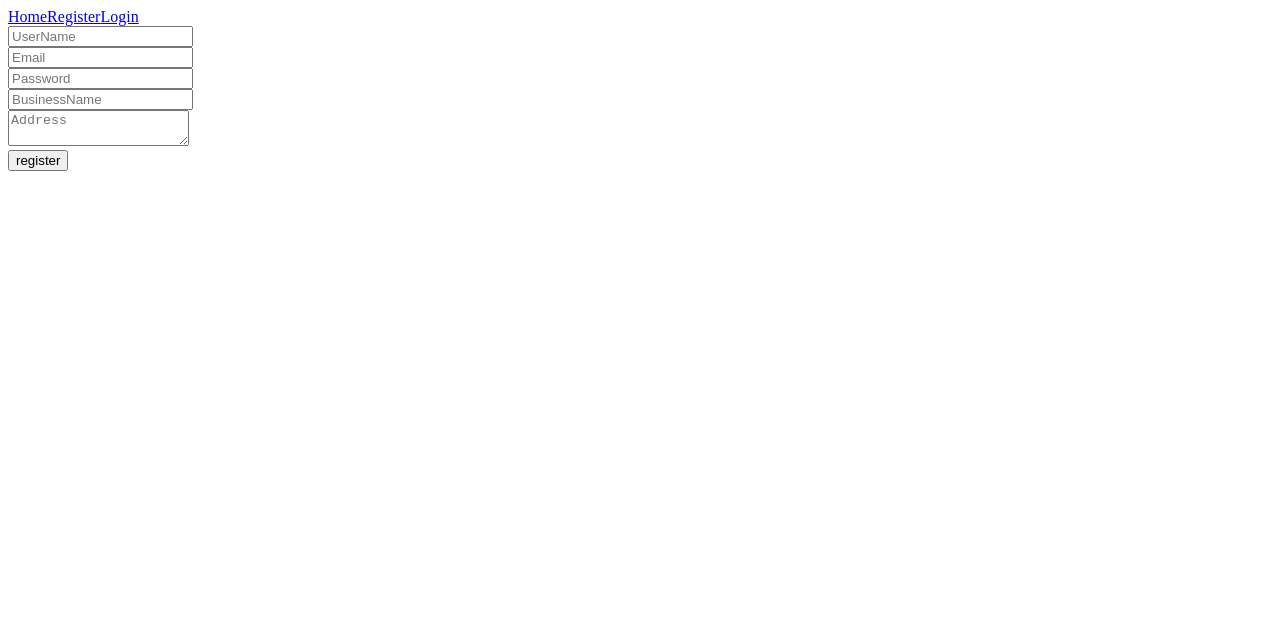
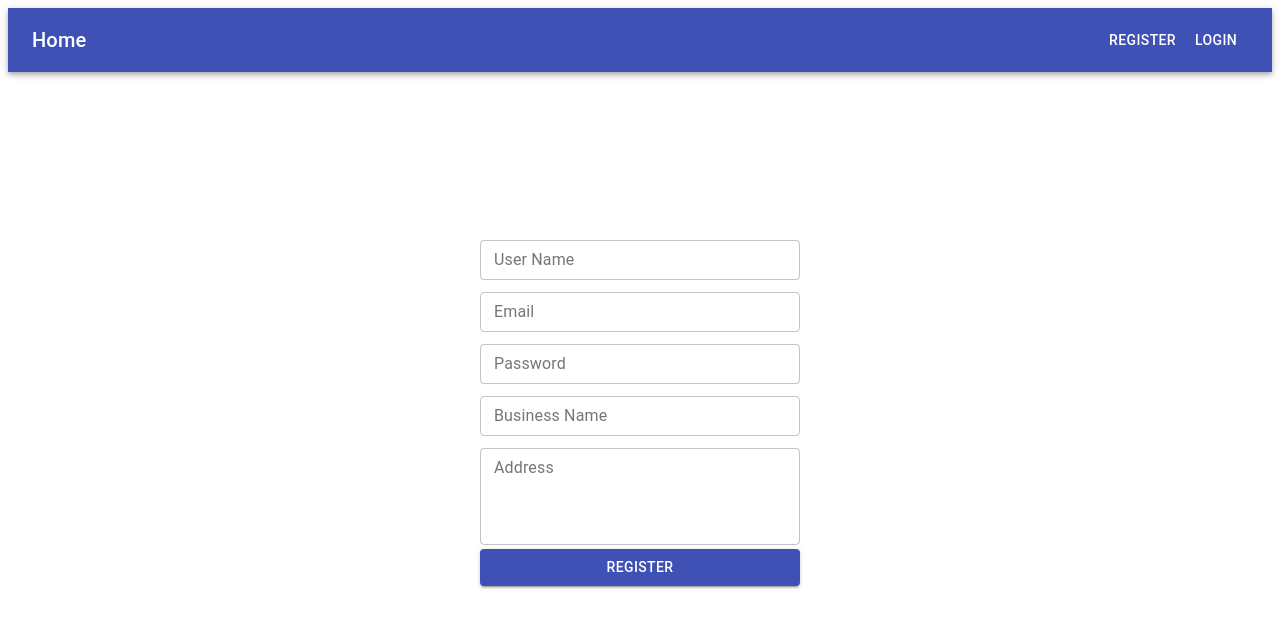
Before and after one commit to Aniketh-PD/billing-app, a React (Create React App) app: page /billingapp/register in a window 1280 px wide. Shown: the top 628 px of the page. Built offline with nearby package versions, Linux system fonts and the light colour scheme.

Commit message:
register and login with mui

```diff
--- a/package.json
+++ b/package.json
@@ -3,10 +3,12 @@
   "version": "0.1.0",
   "private": true,
   "dependencies": {
+    "@material-ui/core": "^4.12.3",
     "@testing-library/jest-dom": "^5.14.1",
     "@testing-library/react": "^11.2.7",
     "@testing-library/user-event": "^12.8.3",
     "axios": "^0.21.1",
+    "formik": "^2.2.9",
     "react": "^17.0.2",
     "react-dom": "^17.0.2",
     "react-redux": "^7.2.4",
@@ -15,7 +17,8 @@
     "redux": "^4.1.1",
     "redux-thunk": "^2.3.0",
     "validator": "^13.6.0",
-    "web-vitals": "^1.1.2"
+    "web-vitals": "^1.1.2",
+    "yup": "^0.32.9"
   },
   "scripts": {
     "start": "react-scripts start",
--- a/src/components/routingcomponents/Login.js
+++ b/src/components/routingcomponents/Login.js
@@ -2,6 +2,9 @@ import { useState } from 'react'
 import { useDispatch } from 'react-redux'
 import { asyncUserLogin } from '../../actions/userAction'
 import validator from 'validator'
+import  Button  from '@material-ui/core/Button'
+import TextField from '@material-ui/core/TextField'
+import '../../styles/Login.css'
 
 const LogIn = (props) => {
     const[email,setEmail] = useState('')
@@ -55,15 +58,29 @@ const LogIn = (props) => {
     }
 
     return(
-        <form onSubmit={handleSubmit}>
-            <label>Email</label>
-            <input type='text' value={email} onChange={handleChange} name='email'/>
-            {formErr.email && <span>{formErr.email}</span>}
-            {formErr.validEmail && <span>{formErr.validEmail}</span>}<br/>
-            <label>Password</label>
-            <input type='password' value={password} onChange={handleChange} name='password'/>
-            {formErr.password && <span>{formErr.password}</span>}<br/>
-            <input type='submit' value='Login'/>
+        <form className='form-center' onSubmit={handleSubmit}>
+            <TextField
+                label = 'Email'
+                value={email}
+                onChange={handleChange}
+                name='email'
+                error={formErr.email || formErr.validEmail}
+                helperText={formErr.email || formErr.validEmail}
+                variant="outlined"
+                margin="dense"
+            /><br/>
+            <TextField
+                label ='Password'
+                type="password"
+                value={password}
+                onChange={handleChange}
+                name='password'
+                error={formErr.password}
+                helperText={formErr.password}
+                variant='outlined'
+                margin='dense'
+            /><br/>
+            <Button type="submit" variant="contained" color="primary"> Login </Button>
         </form>
     )
 }
--- a/src/components/routingcomponents/Navbar.js
+++ b/src/components/routingcomponents/Navbar.js
@@ -1,6 +1,11 @@
 import { useEffect } from 'react'
 import {Link,Route,withRouter} from 'react-router-dom'
 import { useSelector,useDispatch} from 'react-redux'
+import { makeStyles } from '@material-ui/core/styles';
+import AppBar from '@material-ui/core/AppBar';
+import Toolbar from '@material-ui/core/Toolbar';
+import Typography from '@material-ui/core/Typography';
+import Button from '@material-ui/core/Button';
 import Home from './Home'
 import Register from './Register'
 import LogIn from './Login'
@@ -10,8 +15,21 @@ import Products from './Products'
 import Bills from './Bills'
 import {userLoggedin} from '../../actions/userAction'
 
+const linkStyles = {
+    textDecoration : 'none',
+    color : 'white'
+}
+
+const useStyles = makeStyles(() => ({
+    title: {
+      flexGrow: 1,
+    },
+  }));
+
 
 const Navbar = (props) => {
+    const classes = useStyles()
+
     const isLoggedIn = useSelector((state) => {
         return state.userInfo.isLoggedIn
     })
@@ -33,24 +51,44 @@ const Navbar = (props) => {
 
     return(
         <div>
+            <AppBar position="static">
+                <Toolbar>
                     {
                         isLoggedIn ? (
                             <>
-                        <Link to="/billingapp/user">User</Link>
-                        <Link to="/billingapp/customers">Customers</Link>
-                        <Link to="/billingapp/products">Products</Link>
-                        <Link to="/billingapp/bills">Bills</Link>
-                        <Link to="#" onClick={handleClick}>Logout</Link>
+                                <Button color="inherit">
+                                    <Link style={linkStyles} to="/billingapp/user">User</Link>
+                                </Button>
+                                <Button color="inherit">
+                                    <Link style={linkStyles} to="/billingapp/customers">Customers</Link>
+                                </Button>
+                                <Button color="inherit">
+                                    <Link  style={linkStyles} to="/billingapp/products">Products</Link>
+                                </Button>
+                                <Button color="inherit">
+                                <   Link  style={linkStyles} to="/billingapp/bills">Bills</Link>
+                                </Button>
+                                <Button color="inherit">
+                                <   Link  style={linkStyles} to="#" onClick={handleClick}>Logout</Link>
+                                </Button>
                             </>
                         ) : (
                             <>
-                            <Link to='/'>Home</Link>
-                            <Link to='/billingapp/register'>Register</Link>
-                            <Link to='/billingapp/login'>Login</Link>
+                                <Typography variant="h6" className={classes.title}>
+                                    <Link style={linkStyles} to='/'>Home</Link>
+                                </Typography>
+                                <Button color="inherit">
+                                    <Link style={linkStyles} to='/billingapp/register'>Register</Link>
+                                </Button>
+                                <Button color ="inherit">
+                                    <Link style={linkStyles} to='/billingapp/login'>Login</Link>
+                                </Button>
 
                             </>
                         )
                     }
+                </Toolbar>
+            </AppBar>
 
             <Route path="/" exact={true} component={Home}/>
             <Route path="/billingapp/register" component={Register}/>
--- a/src/components/routingcomponents/Register.js
+++ b/src/components/routingcomponents/Register.js
@@ -1,108 +1,110 @@
-import {useState} from 'react'
-import validator from 'validator'
 import axios from 'axios'
+import TextField from '@material-ui/core/TextField'
+import Button from '@material-ui/core/Button'
+import {useFormik} from 'formik'
+import * as yup from 'yup'
+import '../../styles/Register.css'
 
 
+
+ const validationSchema = yup.object({
+    username : yup.string().required('user name is required'),
+    email : yup.string().email('enter a valid email').required('email is required'),
+    password : yup.string().required('password is required'),
+    businessName : yup.string().required('business name is required'),
+    address : yup.string().required('address is required')
+ })
 const Register = (props) => {
-    const [userName,setUserName] = useState('')
-    const[email,setEmail] = useState('')
-    const[password,setPassword] = useState('')
-    const[businessName,setBusinessName] = useState('')
-    const[address,setAddress] = useState('')
-    const[formErr,setFormErr] = useState({})
-    const errors = {}
-
-    const handleChange = (e) => {
-        const attr = e.target.name
-        if(attr==='username')
-        {
-            setUserName(e.target.value)
-        }
-        if(attr === 'email')
-        {
-            setEmail(e.target.value)
-        }
-        if(attr === 'password')
-        {
-            setPassword(e.target.value)
-        }
-        if(attr ==='businessname')
-        {
-            setBusinessName(e.target.value)
-        }
-        if(attr === 'address')
-        {
-            setAddress(e.target.value)
-        }
-    }
-
-    const validateForm = () => {
-        if(userName.length === 0)
-        {
-            errors.userName = 'username cannot be blank'
-        }
-        if(email.length === 0)
-        {
-            errors.email = 'email cannot be blank'
-        }
-        else if(!validator.isEmail(email))
-        {
-            errors.validEmail = 'please enter a valid email'
-        }
-        if(password.length === 0)
-        {
-            errors.password = 'password cannot be empty'
-        }
-        setFormErr(errors)
-    }
-
-    const handleSubmit = (e) => {
-        e.preventDefault()
-        validateForm()
-        if(Object.keys(errors).length === 0)
-        {
-            const formData = {
-                username : userName,
-                email : email,
-                password : password,
-                businessName : businessName,
-                address :address
-            }
-            axios.post('http://dct-billing-app.herokuapp.com/api/users/register',formData)
+    const formik = useFormik({
+        initialValues : {
+            username : "",
+            email:"",
+            password : "",
+            businessName : "",
+            address : ""
+        },
+        onSubmit : (values) => {
+            axios.post('http://dct-billing-app.herokuapp.com/api/users/register',values)
             .then((response) => {
-                const result = response.data
-                if(result.hasOwnProperty('errors'))
+                const registered = response.data
+                if(registered.hasOwnProperty('errors'))
                 {
-                    alert(result.message)
+                    alert(registered.message)
                 }
-                else if(result.hasOwnProperty('errmsg'))
+                else if(registered.hasOwnProperty('errmsg'))
                 {
-                    alert(`Email-${email} is already registered.\n Please register using a new email id or\n log in using the registered email id`)
+                    alert(`Email-${values.email} is already registered.\n Please register using a new email id or\n log in using the registered email id`)
                 }
                 else{
                     alert('successfuly registered')
                     props.history.push('/billingapp/login')
                 }
+
             })
             .catch((err) => {
                 alert(err.message)
             })
+        },
+        validationSchema : validationSchema
+    })
+    return(
+            <div>
+                <form className="form-center" onSubmit={formik.handleSubmit}>
+                    <TextField
+                        label="User Name"
+                        name ="username"
+                        value={formik.values.username}
+                        onChange={formik.handleChange}
+                        error={formik.touched.username && Boolean(formik.errors.username)}
+                        helperText = {formik.touched.username && formik.errors.username}
+                        variant="outlined"
+                        margin="dense"
+                    />
+                    <TextField
+                        label="Email"
+                        name="email"
+                        value={formik.values.email}
+                        onChange={formik.handleChange}
+                        error={formik.touched.email && Boolean(formik.errors.email)}
+                        helperText = {formik.touched.email && formik.errors.email}
+                        variant="outlined"
+                        margin="dense"
+                    />
+                    <TextField
+                        label="Password"
+                        type ="password"
+                        name="password"
+                        value={formik.values.password}
+                        onChange={formik.handleChange}
+                        error={formik.touched.password && Boolean(formik.errors.password)}
+                        helperText = {formik.touched.password && formik.errors.password}
+                        variant="outlined"
+                        margin="dense"
+                    />
 
-        }
-    }
-    return(
-            <div className='center'>
-                <form onSubmit={handleSubmit}>
-                    <input type='text' value={userName} onChange={handleChange} name='username' placeholder="UserName"/>
-                    {formErr.userName && <p>{formErr.userName}</p>}<br/>
-                    <input type='text' value={email}  onChange={handleChange} name='email' placeholder="Email"/>
-                    {formErr.email && <p>{formErr.email}</p>}
-                    {formErr.validEmail && <p>{formErr.validEmail}</p>}<br/>
-                    <input type='password' value={password}  onChange={handleChange} name='password' placeholder="Password"/>
-                    {formErr.password && <p>{formErr.password}</p>}<br/>
-                    <input type='text' value={businessName}  onChange={handleChange} name='businessname' placeholder="BusinessName"/><br/>
-                    <textarea value={address}  onChange={handleChange} name='address' placeholder="Address"></textarea><br/>
-                    <input type='submit' value='register'/>
+                    <TextField
+                        label="Business Name"
+                        name="businessName"
+                        value={formik.values.businessName}
+                        onChange={formik.handleChange}
+                        error={formik.touched.businessName && Boolean(formik.errors.businessName)}
+                        helperText = {formik.touched.businessName && formik.errors.businessName}
+                        variant="outlined"
+                        margin="dense"
+                    />
+                    <TextField
+                        label="Address"
+                        multiline
+                        rows={4}
+                        name="address"
+                        value={formik.values.address}
+                        onChange={formik.handleChange}
+                        error={formik.touched.address && Boolean(formik.errors.address)}
+                        helperText = {formik.touched.address && formik.errors.address}
+                        variant="outlined"
+                        margin="dense"
+                    />
+                    <Button type="submit" variant="contained" color="primary">Register</Button>
                 </form>
             </div>
     )
--- /dev/null
+++ b/src/styles/Login.css
@@ -0,0 +1,6 @@
+.form-center {
+    display: flex;
+    flex-direction: column;
+    width : 20rem;
+    margin : 10rem auto;
+}
--- /dev/null
+++ b/src/styles/Register.css
@@ -0,0 +1,6 @@
+.form-center {
+    display: flex;
+    flex-direction: column;
+    width : 20rem;
+    margin : 10rem auto;
+}
```
Also changed, not shown: 1 other file (tests, documents, lock files or other folders). Lines whose indentation alone changed are shown as unchanged.
